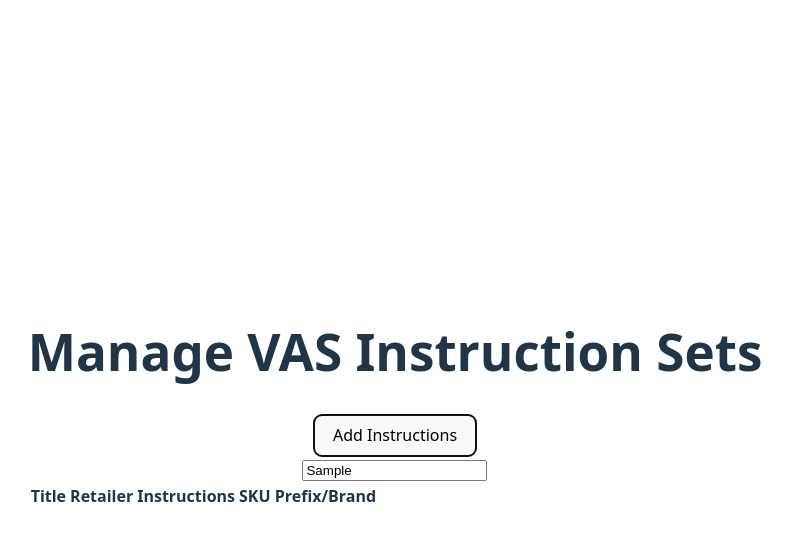
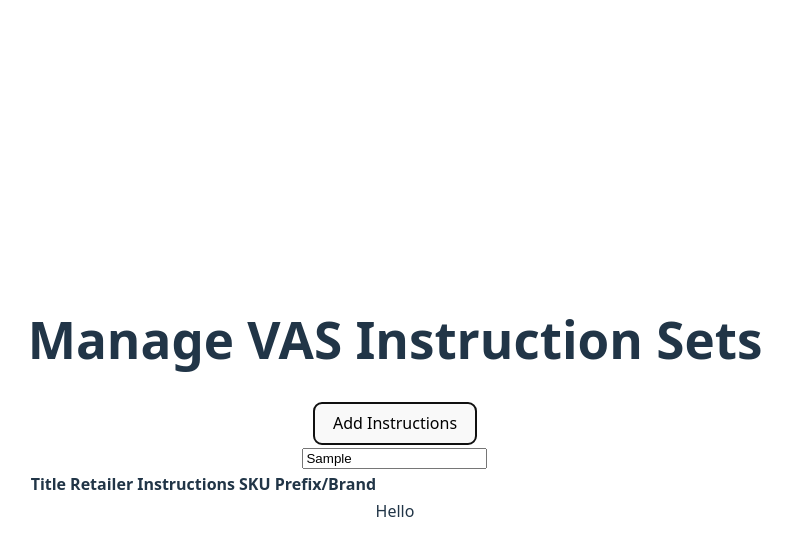
Before and after one commit to elliotrosen20/vas-instruction-manager, a React (Vite) app: page / in a window 1280 px wide. Both pictures are taken after typing "Sample" into the empty fields and a click on the button "Add Instructions". Shown: the top 556 px of the page, without its empty margins (245-1037 px from the left). Built offline with nearby package versions, Linux system fonts and the light colour scheme.

Commit message:
Add props to instruction modal

```diff
--- a/src/components/InstructionModal.tsx
+++ b/src/components/InstructionModal.tsx
@@ -1,6 +1,18 @@
-const InstructionModal = () => {
+import type { InstructionSet } from "../types";
+
+interface InstructionModalProps {
+  initialData: InstructionSet | null;
+  onSave: (instructionSet: InstructionSet) => void;
+  onClose: () => void;
+}
+
+const InstructionModal = ({
+  initialData,
+  onSave,
+  onClose
+}: InstructionModalProps) => {
   return (
-    <div></div>
+    <div>Hello</div>
   );
 };
 
```
